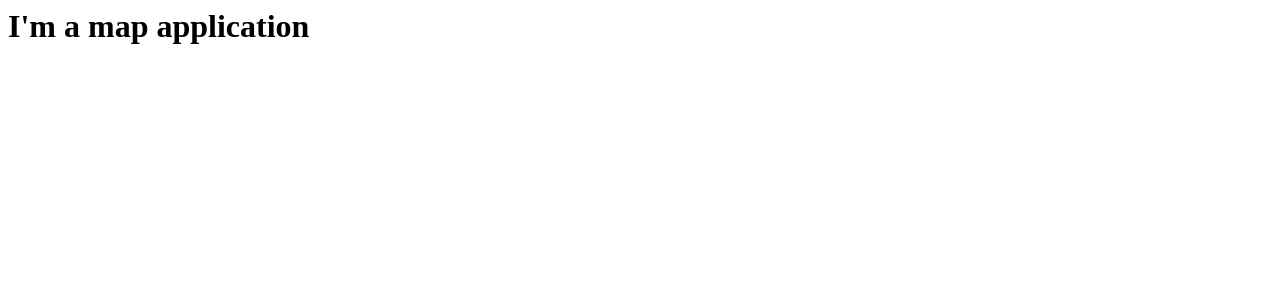
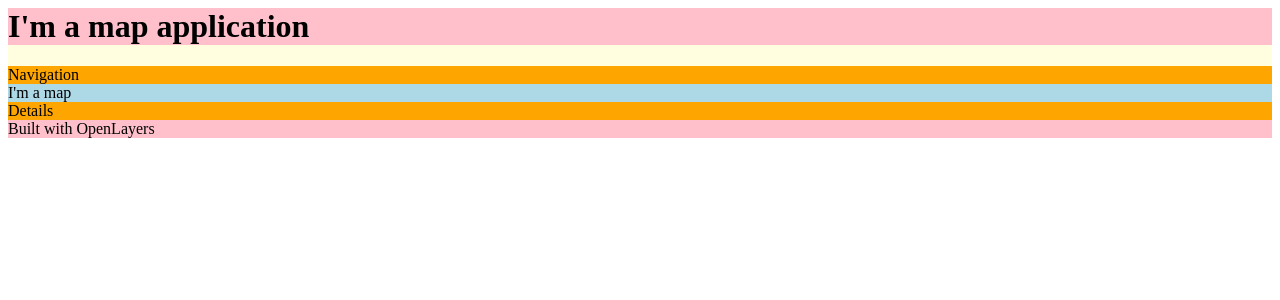
Before and after one commit to jhannes/gis-kata, a React (Vite) app: page / in a window 1280 px wide. Shown: the top 300 px of the page. Built offline with nearby package versions, Linux system fonts and the light colour scheme.

Commit message:
Create `<Application />` structure

```diff
--- /dev/null
+++ b/src/modules/application/application.css
@@ -0,0 +1,15 @@
+#root {
+    background-color: lightyellow;
+}
+
+header, footer {
+    background-color: pink;
+}
+
+nav, aside {
+    background-color: orange;
+}
+
+#map {
+    background-color: lightblue;
+}
--- a/src/modules/application/application.tsx
+++ b/src/modules/application/application.tsx
@@ -1,5 +1,17 @@
 import * as React from "react";
 
 export function Application() {
-  return <h1>I'm a map application</h1>;
+  return (
+    <>
+      <header>
+        <h1>I'm a map application</h1>
+      </header>
+      <main>
+        <nav>Navigation</nav>
+        <div id="map">I'm a map</div>
+        <aside>Details</aside>
+      </main>
+      <footer>Built with OpenLayers</footer>
+    </>
+  );
 }
--- a/src/modules/application/index.ts
+++ b/src/modules/application/index.ts
@@ -1 +1,3 @@
 export * from "./application";
+
+import "./application.css";
```
